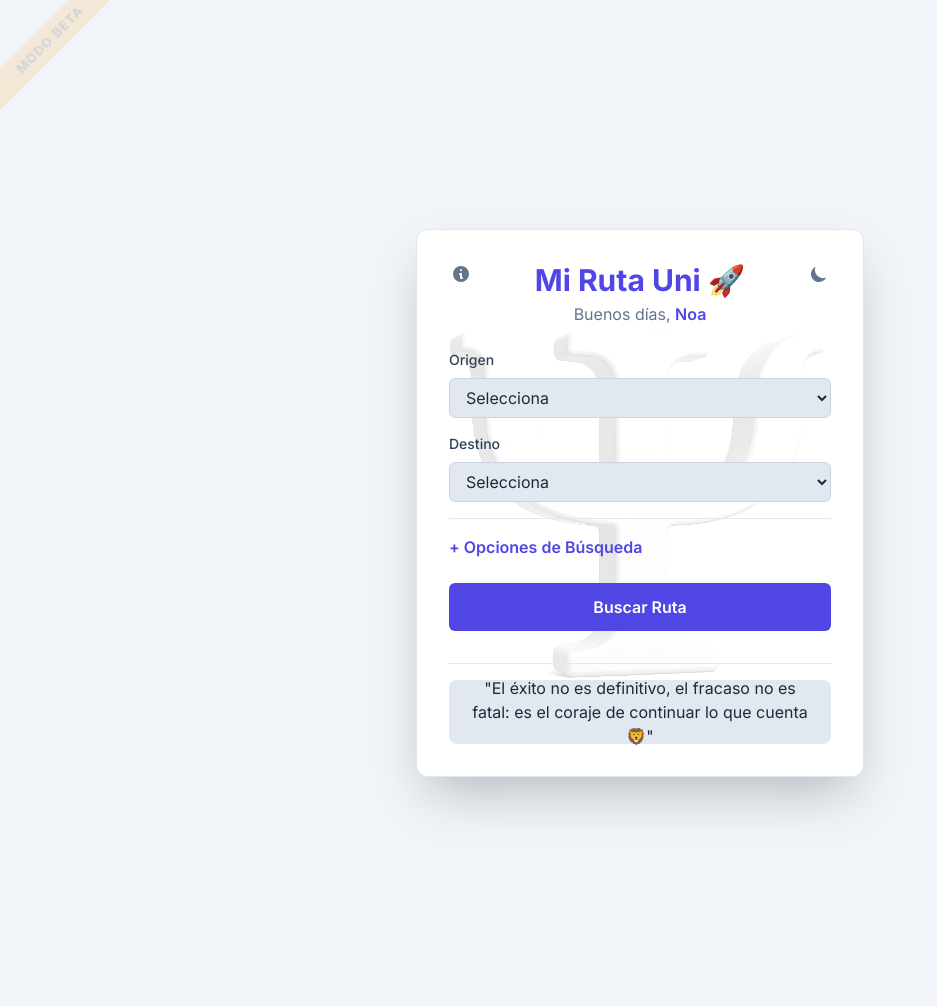
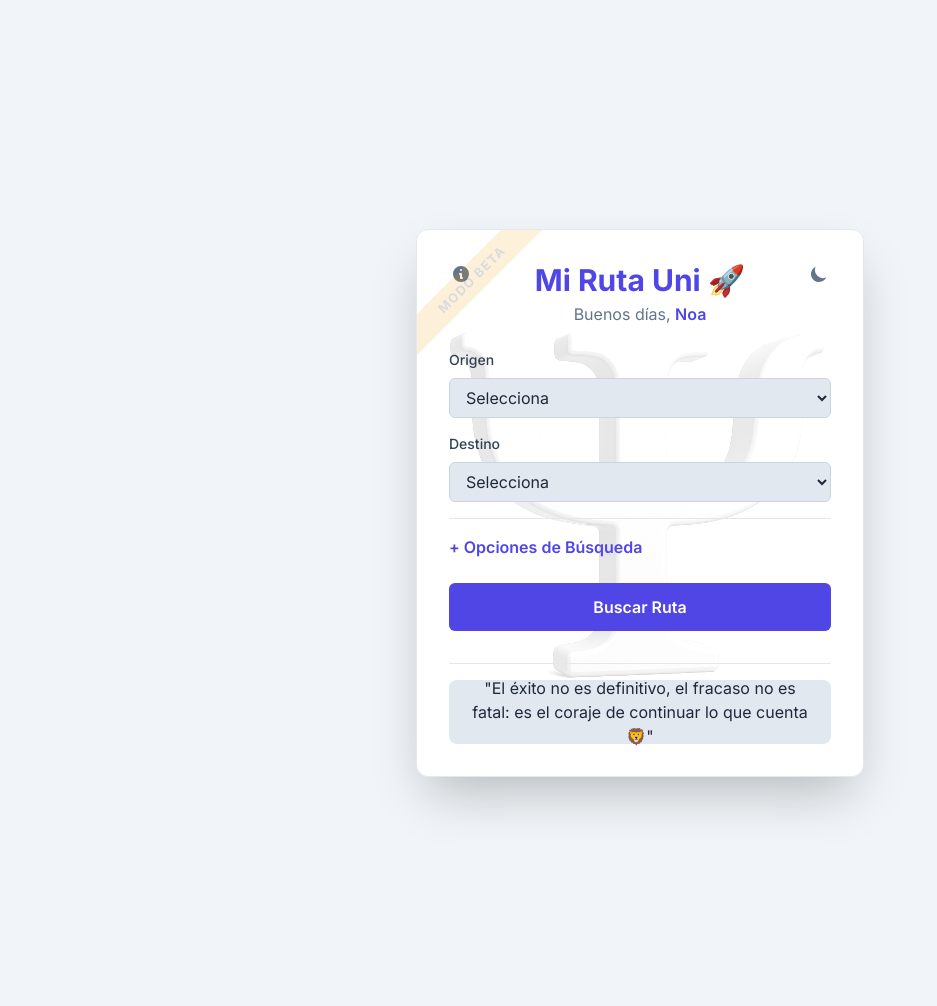
Before and after one commit to Edu652/mi-ruta-uni, a Flask app: page / in a window 1280 px wide. Shown: the whole page, without its empty margins (0-937 px from the left). Run offline with Flask 3, Linux system fonts and the light colour scheme; some libraries are stand-ins or nearby versions.

Commit message:
Update index.html

```diff
--- a/templates/index.html
+++ b/templates/index.html
@@ -54,10 +54,20 @@
         .dark .wheel-item.is-selected { color: #818cf8; }
         .modal-overlay { transition: opacity 0.3s ease-in-out; }
         .modal-container { transition: transform 0.3s ease-in-out, opacity 0.3s ease-in-out; }
+        .beta-banner-wrapper {
+            position: absolute;
+            top: 0; left: 0;
+            width: 150px; height: 150px;
+            overflow: hidden;
+            z-index: 10;
+        }
         .beta-banner {
-            position: fixed; top: 25px; left: -50px; width: 200px; padding: 5px 0;
+            position: absolute;
+            top: 35px; left: -45px;
+            width: 200px;
+            padding: 5px 0;
             background-color: #f59e0b; color: #111827; font-weight: bold;
-            text-align: center; transform: rotate(-45deg); z-index: 1000;
+            text-align: center; transform: rotate(-45deg);
             opacity: 0.15; pointer-events: none; text-transform: uppercase;
             letter-spacing: 0.1em; font-size: 0.8rem;
         }
@@ -72,10 +82,11 @@
 </head>
 <body class="bg-slate-100 dark:bg-slate-900 text-slate-800 dark:text-white antialiased transition-colors duration-300">
 
-    <div class="beta-banner">Modo Beta</div>
-
     <div class="min-h-screen flex flex-col items-center justify-center p-4">
         <div class="relative w-full max-w-md bg-white dark:bg-slate-800 rounded-xl shadow-2xl p-6 md:p-8 border border-slate-200 dark:border-slate-700 transition-colors card-container">
+
+            <div class="beta-banner-wrapper"><div class="beta-banner">Modo Beta</div></div>
+
             <div class="animated-bg" aria-hidden="true">
                  <svg><path d="M-200,300 C-200,300 100,200 400,300 C700,400 900,200 1200,300 C1500,400 1700,200 2000,300"></path></svg>
             </div>
@@ -211,11 +222,17 @@
     </div>
 
     <script>
+        // --- LÓGICA DEL TEMA OSCURO/CLARO ---
         const themeToggleDarkIcon=document.getElementById("theme-toggle-dark-icon"),themeToggleLightIcon=document.getElementById("theme-toggle-light-icon");localStorage.getItem("color-theme")==="dark"||!("color-theme"in localStorage)&&window.matchMedia("(prefers-color-scheme: dark)").matches?themeToggleLightIcon.classList.remove("hidden"):themeToggleDarkIcon.classList.remove("hidden");const themeToggleBtn=document.getElementById("theme-toggle");themeToggleBtn.addEventListener("click",function(){themeToggleDarkIcon.classList.toggle("hidden"),themeToggleLightIcon.classList.toggle("hidden"),localStorage.getItem("color-theme")?localStorage.getItem("color-theme")==="light"?(document.documentElement.classList.add("dark"),localStorage.setItem("color-theme","dark")):(document.documentElement.classList.remove("dark"),localStorage.setItem("color-theme","light")):document.documentElement.classList.contains("dark")?(document.documentElement.classList.remove("dark"),localStorage.setItem("color-theme","light")):(document.documentElement.classList.add("dark"),localStorage.setItem("color-theme","dark"))});
+        // --- LÓGICA DEL SALUDO DINÁMICO ---
         const saludoEl=document.getElementById("saludo"),horaActual=(new Date).getHours();let saludoTexto="";saludoTexto=horaActual<12?"Buenos días":horaActual<21?"Buenas tardes":"Buenas noches",saludoEl.innerHTML=`${saludoTexto}, <span class="nombre-saludo">Noa</span>`;
+        // --- LÓGICA DE MODALES ---
         function setupModal(e,t,l,o=null){const n=document.getElementById(e),d=document.getElementById(t),c=document.getElementById(l),a=c.querySelector(".modal-overlay"),i=c.querySelector(".modal-container"),s=o?document.getElementById(o):null;function r(){c.classList.remove("hidden"),setTimeout(()=>{a.classList.remove("opacity-0"),i.classList.remove("opacity-0","scale-95")},10)}function m(){a.classList.add("opacity-0"),i.classList.add("opacity-0","scale-95"),setTimeout(()=>{c.classList.add("hidden")},300)}n&&n.addEventListener("click",r),d&&d.addEventListener("click",m),s&&s.addEventListener("click",m),a&&a.addEventListener("click",m)}setupModal("open-filters-modal","close-filters-modal","filters-modal","apply-filters"),setupModal("open-info-modal","close-info-modal","info-modal");
+        // --- LÓGICA SELECTORES DE HORA ---
         function setupTimePicker(e,t,l,o,n,d,c,a){const i=document.getElementById(e),s=document.getElementById(t),r=document.getElementById(l),m=document.getElementById(o),u=document.getElementById(n),h=document.getElementById(d),p=Array.from(r.querySelectorAll(".wheel-item")),f=Array.from(m.querySelectorAll(".wheel-item"));function g(e,t,l){clearTimeout(e.scrollTimeout),e.scrollTimeout=setTimeout(()=>{const o=l[0].offsetHeight,n=e.scrollTop,d=Math.round(n/o);l[d]&&(t.value=l[d].textContent,l.forEach((e,t)=>{e.classList.toggle("is-selected",t===d)}))},150)}r.addEventListener("scroll",()=>g(r,u,p)),m.addEventListener("scroll",()=>g(m,h,f)),i.addEventListener("change",function(){if(this.checked){s.classList.remove("hidden"),u.disabled=!1,h.disabled=!1;const e=c,t=a/5;r.scrollTop=40*e,m.scrollTop=40*t,setTimeout(()=>{r.dispatchEvent(new Event("scroll")),m.dispatchEvent(new Event("scroll"))},200)}else s.classList.add("hidden"),u.disabled=!0,h.disabled=!0})}setupTimePicker("salir_despues_check","selectores_hora_salida","hour-wheel-salida","minute-wheel-salida","salir_despues_hora","salir_despues_minuto",7,0),setupTimePicker("llegar_antes_check","selectores_hora_llegada","hour-wheel-llegada","minute-wheel-llegada","llegar_antes_hora","llegar_antes_minuto",9,0);
+        // --- LÓGICA TARJETA DE FRASES ---
         const frases={{frases|tojson|safe if frases else'["El esfuerzo de hoy es el éxito de mañana."]'}};let fraseActualIndex=frases.indexOf("{{ frase }}");function flipCard(e){const t=e.querySelector(".flip-card-back p");let l;do{l=Math.floor(Math.random()*frases.length)}while(l===fraseActualIndex&&frases.length>1);fraseActualIndex=l,t.textContent=`"${frases[fraseActualIndex]}"`,e.classList.add("is-flipped"),setTimeout(()=>{e.querySelector(".flip-card-front p").textContent=`"${frases[fraseActualIndex]}"`,e.classList.remove("is-flipped")},800)}
+        // --- LÓGICA CHECKBOXES EXCLUYENTES (TREN/BUS) ---
         const soloTrenCheck=document.getElementById("solo_tren"),soloBusCheck=document.getElementById("solo_bus");soloTrenCheck.addEventListener("change",()=>{soloTrenCheck.checked&&(soloBusCheck.checked=!1)}),soloBusCheck.addEventListener("change",()=>{soloBusCheck.checked&&(soloTrenCheck.checked=!1)});
     </script>
 </body>
```
